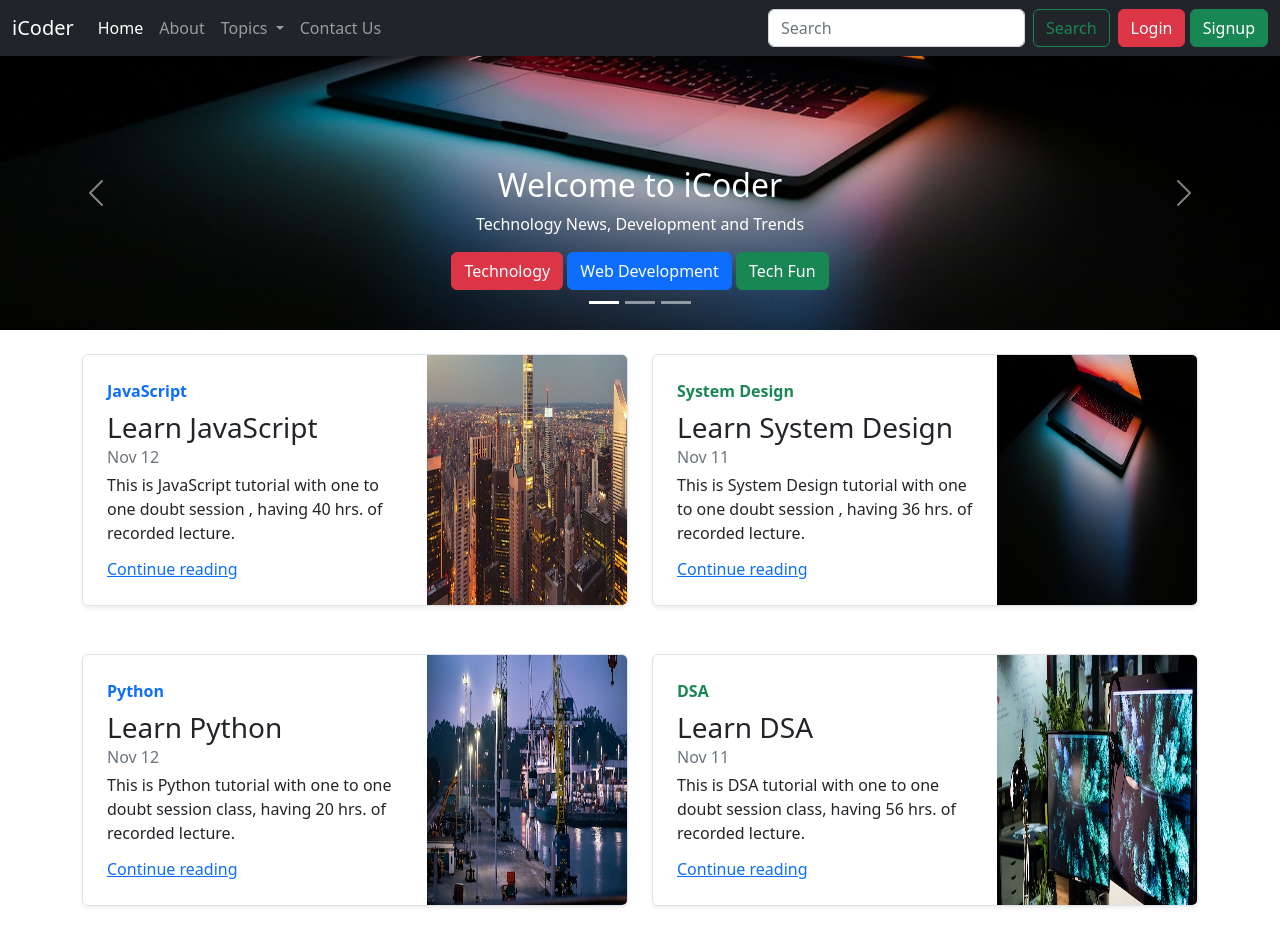
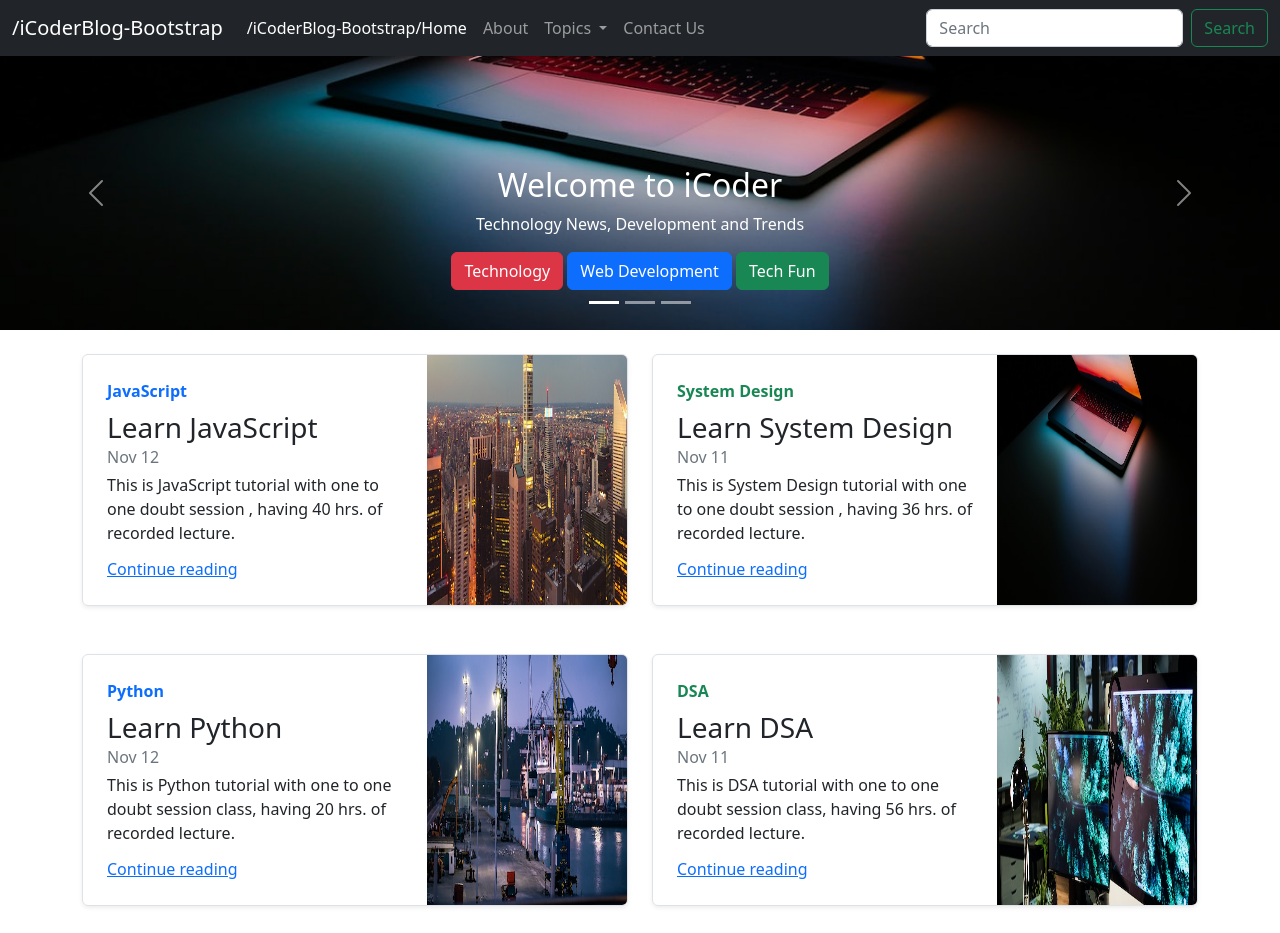
Before and after one commit to iamAbhi24/iCoderBlog-Bootstrap, a plain HTML site: page index.html in a window 1280 px wide. Shown: the top 933 px of the page. Drawn offline with nearby package versions, Linux system fonts and the light colour scheme.

Commit message:
Update index.html

```diff
--- a/index.html
+++ b/index.html
@@ -12,10 +12,10 @@
 <body>
 
 
-    <!-- /Adding navigation bar  -->
+     <!-- /Adding navigation bar  -->
     <nav class="navbar navbar-expand-lg navbar-dark bg-dark">
         <div class="container-fluid">
-            <a class="navbar-brand" href="#">iCoder</a>
+            <a class="navbar-brand" href="#">/iCoderBlog-Bootstrap</a>
             <button class="navbar-toggler" type="button" data-bs-toggle="collapse"
                 data-bs-target="#navbarSupportedContent" aria-controls="navbarSupportedContent" aria-expanded="false"
                 aria-label="Toggle navigation">
@@ -24,10 +24,10 @@
             <div class="collapse navbar-collapse" id="navbarSupportedContent">
                 <ul class="navbar-nav me-auto mb-2 mb-lg-0">
                     <li class="nav-item">
-                        <a class="nav-link active" aria-current="page" href="/">Home</a>
+                        <a class="nav-link active" aria-current="page" href="/">/iCoderBlog-Bootstrap/Home</a>
                     </li>
                     <li class="nav-item">
-                        <a class="nav-link " aria-current="page" href="/About.html">About</a>
+                        <a class="nav-link " aria-current="page" href="/iCoderBlog-Bootstrap/About.html">About</a>
                     </li>
                     <li class="nav-item dropdown">
                         <a class="nav-link dropdown-toggle" href="#" role="button" data-bs-toggle="dropdown"
@@ -45,21 +45,18 @@
                         </ul>
                     </li>
                     <li class="nav-item">
-                        <a class="nav-link " aria-current="page" href="/Contact.html">Contact Us</a>
+                        <a class="nav-link " aria-current="page" href="/iCoderBlog-Bootstrap/Contact.html">Contact Us</a>
                     </li>
 
                 </ul>
-                <form class="d-flex mx-2" role="search">
+                <form class="d-flex" role="search">
                     <input class="form-control me-2" type="search" placeholder="Search" aria-label="Search">
                     <button class="btn btn-outline-success" type="submit">Search</button>
                 </form>
-                <div mx-2>
-                    <button class="btn btn-danger" data-bs-toggle="modal" data-bs-target="#LoginModal">Login</button>
-                    <button class="btn btn-success" data-bs-toggle="modal" data-bs-target="#SignUpModal">Signup</button>
-                </div>
             </div>
         </div>
     </nav>
+    <!-- Ending of the Navigation bar -->
 
 
     <!-- Login Modal -->
```
